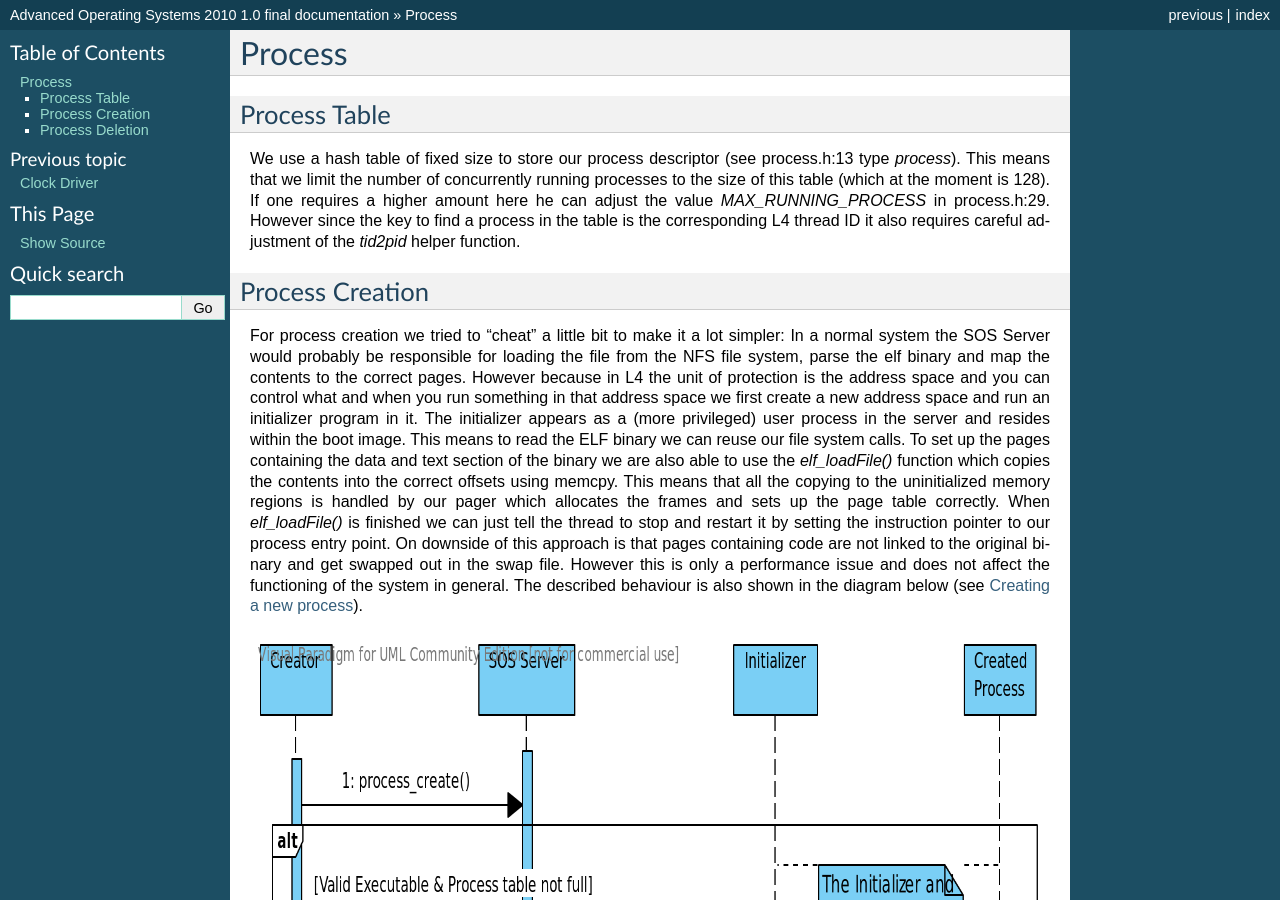
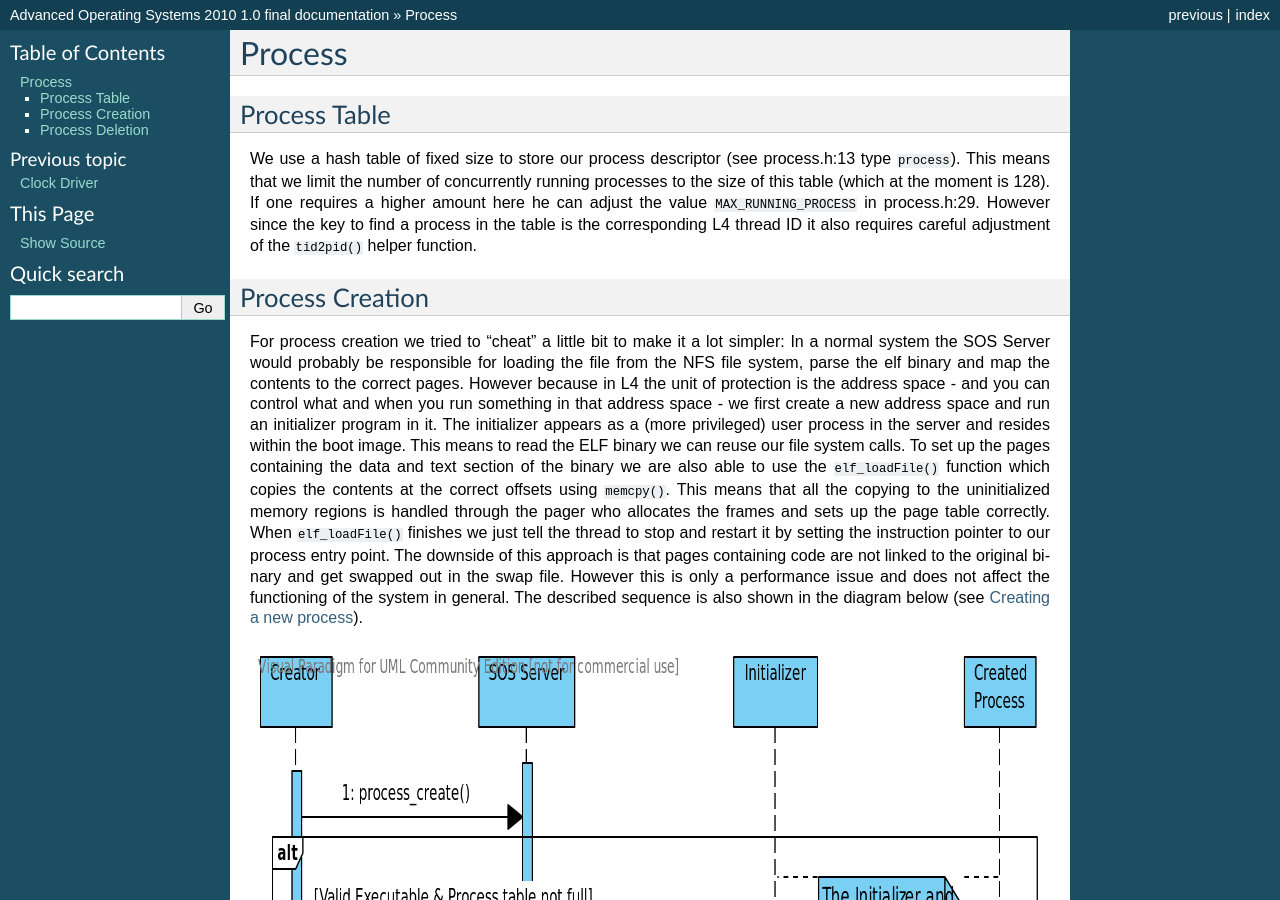
Before and after one commit to gz/aos10, a Sphinx documentation site: the page built from doc/documentation/source/process.txt, in a window 1280 px wide and 900 px high. Built offline with Sphinx 7.4.7, drawn with Linux system fonts in a browser that asks for light colours; formulas are drawn with MathJax 3; some of the changed text lies outside the part shown.

Commit message:
spellchecked process.txt
git-svn-id: https://svn.vis.ethz.ch/svn/aos10@233 77cbfc24-9232-4b91-9b01-57cbc351378c

```diff
--- a/doc/documentation/source/process.txt
+++ b/doc/documentation/source/process.txt
@@ -5,19 +5,19 @@
 
 Process Table
 ----------------
-We use a hash table of fixed size to store our process descriptor (see process.h:13 type `process`).
+We use a hash table of fixed size to store our process descriptor (see process.h:13 type ``process``).
 This means that we limit the number of concurrently running processes to the size
 of this table (which at the moment is 128). If one requires a higher amount here
-he can adjust the value `MAX_RUNNING_PROCESS` in process.h:29. However since the key to find
+he can adjust the value ``MAX_RUNNING_PROCESS`` in process.h:29. However since the key to find
 a process in the table is the corresponding L4 thread ID it also requires careful
-adjustment of the `tid2pid` helper function.
+adjustment of the ``tid2pid()`` helper function.
 
 .. _process-creation:
 
 Process Creation
 ----------------
 For process creation we tried to "cheat" a little bit to make it a lot simpler: In a normal system the SOS Server would probably be responsible for loading
-the file from the NFS file system, parse the elf binary and map the contents to the correct pages. However because in L4 the unit of protection is the address space and you can control what and when you run something in that address space we first create a new address space and run an initializer program in it. The initializer appears as a (more privileged) user process in the server and resides within the boot image. This means to read the ELF binary we can reuse our file system calls. To set up the pages containing the data and text section of the binary we are also able to use the `elf_loadFile()` function which copies the contents into the correct offsets using memcpy. This means that all the copying to the uninitialized memory regions is handled by our pager which allocates the frames and sets up the page table correctly. When `elf_loadFile()` is finished we can just tell the thread to stop and restart it by setting the instruction pointer to our process entry point. On downside of this approach is that pages containing code are not linked to the original binary and get swapped out in the swap file. However this is only a performance issue and does not affect the functioning of the system in general. The described behaviour is also shown in the diagram below (see :ref:`process-start-sequence`).
+the file from the NFS file system, parse the elf binary and map the contents to the correct pages. However because in L4 the unit of protection is the address space - and you can control what and when you run something in that address space - we first create a new address space and run an initializer program in it. The initializer appears as a (more privileged) user process in the server and resides within the boot image. This means to read the ELF binary we can reuse our file system calls. To set up the pages containing the data and text section of the binary we are also able to use the ``elf_loadFile()`` function which copies the contents at the correct offsets using ``memcpy()``. This means that all the copying to the uninitialized memory regions is handled through the pager who allocates the frames and sets up the page table correctly. When ``elf_loadFile()`` finishes we just tell the thread to stop and restart it by setting the instruction pointer to our process entry point. The downside of this approach is that pages containing code are not linked to the original binary and get swapped out in the swap file. However this is only a performance issue and does not affect the functioning of the system in general. The described sequence is also shown in the diagram below (see :ref:`process-start-sequence`).
 
 .. _process-start-sequence:
 
@@ -40,5 +40,6 @@
 #. Reading and Writing to a file on the NFS file system
 #. Waiting for a process to finish (`process_wait()`)
 #. Swapping Pages in and out of physical memory
+#. Sleeping
 
-For the third case the fix is pretty easy since the ID on which a thread waits is stored in the process descriptor so removing the process from the process table would already make sure that we don't call back anymore. In all the other cases we call back to the process in the callback function invoked by the NFS library. So the solution for all those cases look similar. The NFS library allows you to define a token (a 4 byte word) which is passed back to you as an argument to the callback function. For example in swap in and swap out we pass on the corresponding `page_queue_item` address. Now all we have to do on process deletion is to identify which pages are currently being swapped out/in (this is why we have a queue containing all the swapping page items) and mark them so we can detect that the corresponding process was actually deleted and act appropriately.
+For the third case the fix is pretty easy since the ID on which a thread waits is stored in the process descriptor so removing the process from the process table would already make sure that we don't call back anymore. Sleep timers are easily removed by walking through the priority queue of all currently registered timers. In all the other cases we call back to the process in the callback function invoked by the NFS library. So the solution for all those cases look similar. The NFS library allows you to define a token (a 4 byte word) which is passed back to you as an argument to the callback function. For example in swap in and swap out we pass on the corresponding `page_queue_item` address. Now all we have to do on process deletion is to identify which pages are currently being swapped out/in (this is why we have a queue containing all the swapping page items) and mark them so we can detect that the corresponding process was actually deleted and act appropriately.
```
Also changed, not shown: other parts of doc/documentation/source/process.txt (+1 -1 lines).
